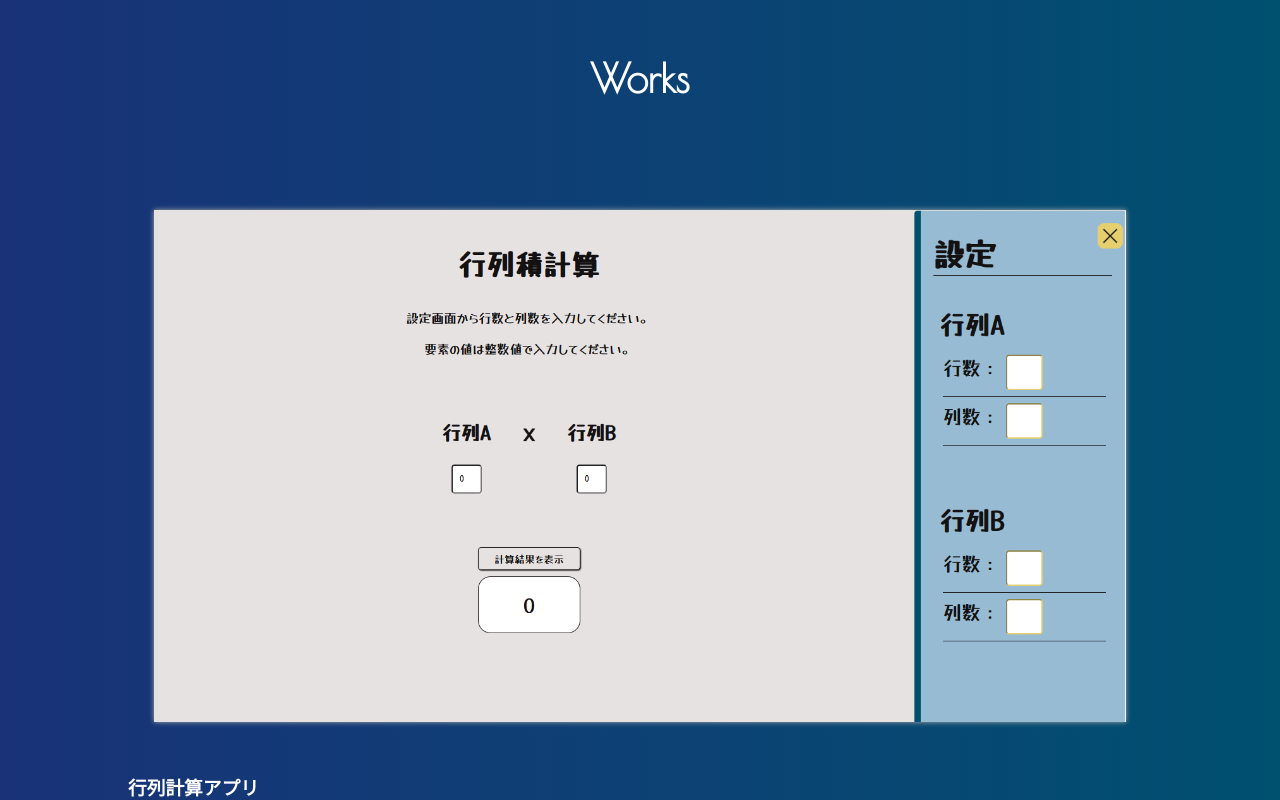
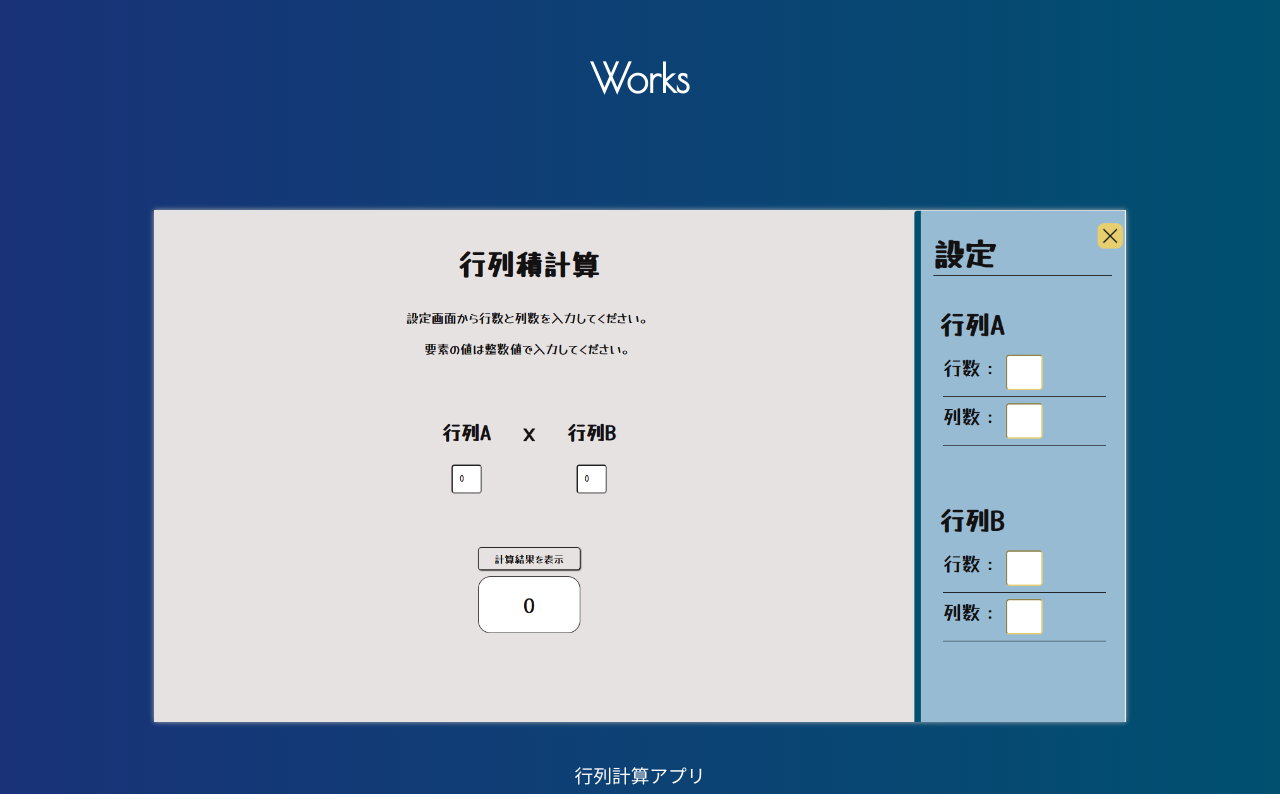
Before and after one commit to LSbard000com/My-Portfolio, a React (Vite) app: page / in a window 1280 px wide. Shown: the part 1602-2402 px from the top of the page. Built offline with nearby package versions, Linux system fonts and the light colour scheme; a web font is replaced by a local one.

Commit message:
タイトル完成

```diff
--- a/src/App.css
+++ b/src/App.css
@@ -246,3 +246,15 @@
 }
 
 /* 作品タイトル */
+.work-item .title {
+    width: 100%;
+    height: 40px;
+    display: flex;
+    justify-content: center;
+    align-items: center;
+}
+
+.work-item .title h3 {
+    margin: 0;
+    font-weight: 100;
+}
--- a/src/components/Works.tsx
+++ b/src/components/Works.tsx
@@ -12,7 +12,7 @@ const WorksItem:React.FC<WorkItemProps> = ({img, title}) => {
             <div className='thumbnail'>
                 <img src={img} />
             </div>
-            <div className='work-content'>
+            <div className='title'>
                 <h3>{title}</h3>
             </div>
         </div>
```
